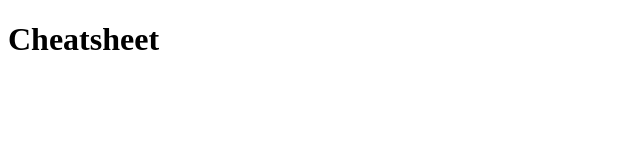
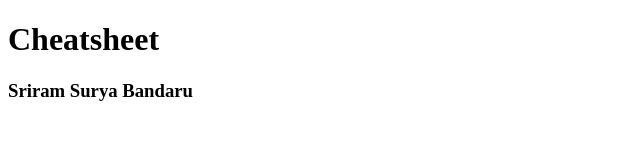
Before and after one commit to srsbandaru/cheatsheet, a plain HTML site: page index.html in a window 1280 px wide. Shown: the whole page, without its empty margins (0-640 px from the left). Drawn offline with Linux system fonts and the light colour scheme.

Commit message:
Author Name
I added author name

```diff
--- a/index.html
+++ b/index.html
@@ -7,5 +7,6 @@
     </head>
     <body>
         <h1>Cheatsheet</h1>
+        <h3>Sriram Surya Bandaru</h3>
     </body>
 </html>
```
